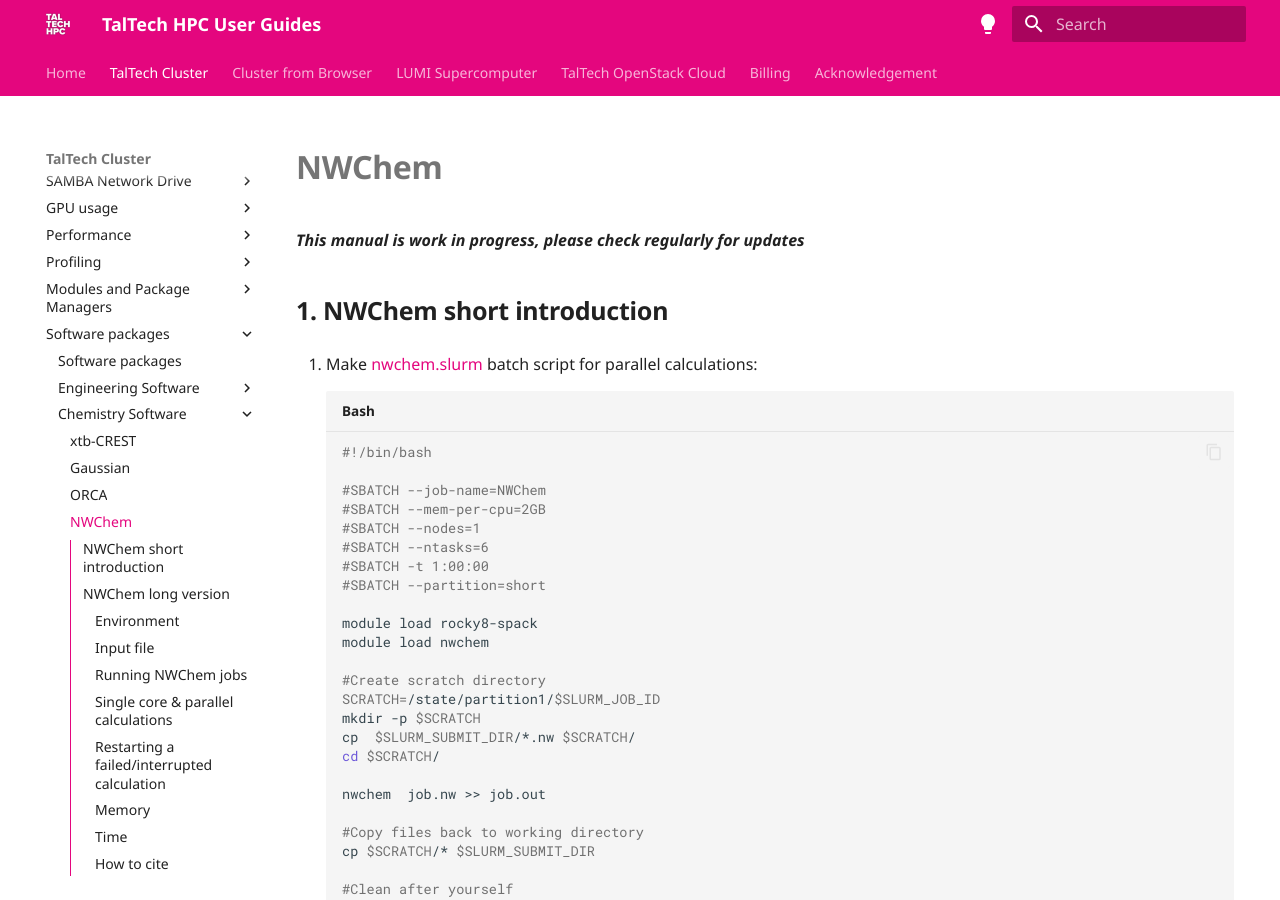
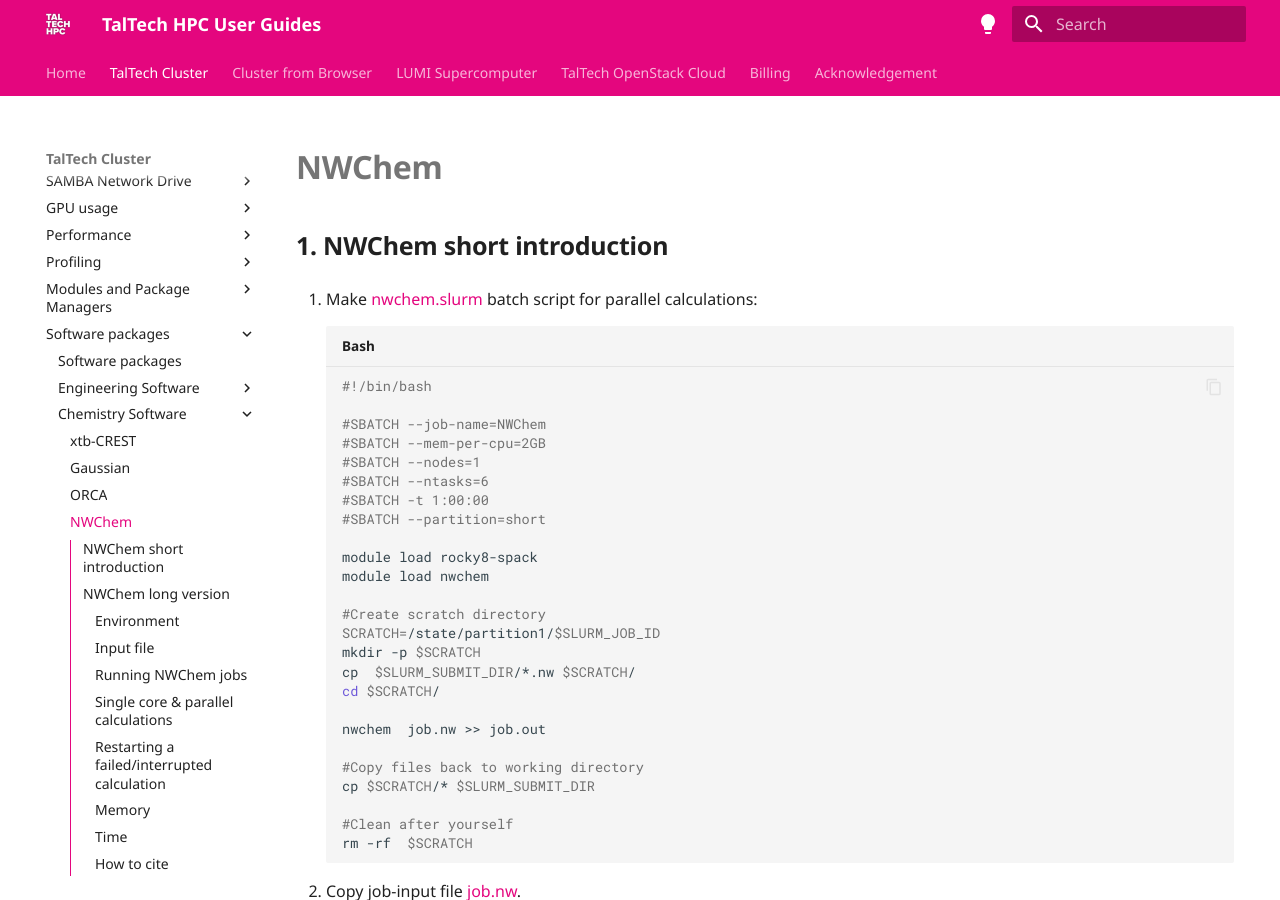
Before and after one commit to TalTech-HPC-Centre/user-guides-source, an MkDocs documentation site: the page built from docs/chemistry/nwchem.md, in a window 1280 px wide and 900 px high. Built offline with MkDocs 1.6.1 and Material for MkDocs 9.7.7, drawn with Linux system fonts in a browser that asks for light colours; comment, search, counter and statistics services are not loaded.

Commit message:
nwchem 	modified:   docs/chemistry/nwchem.md

```diff
--- a/docs/chemistry/nwchem.md
+++ b/docs/chemistry/nwchem.md
@@ -1,6 +1,5 @@
 # NWChem
 
-***This manual is work in progress, please check regularly for updates***
 
 ## NWChem short introduction
 
```
